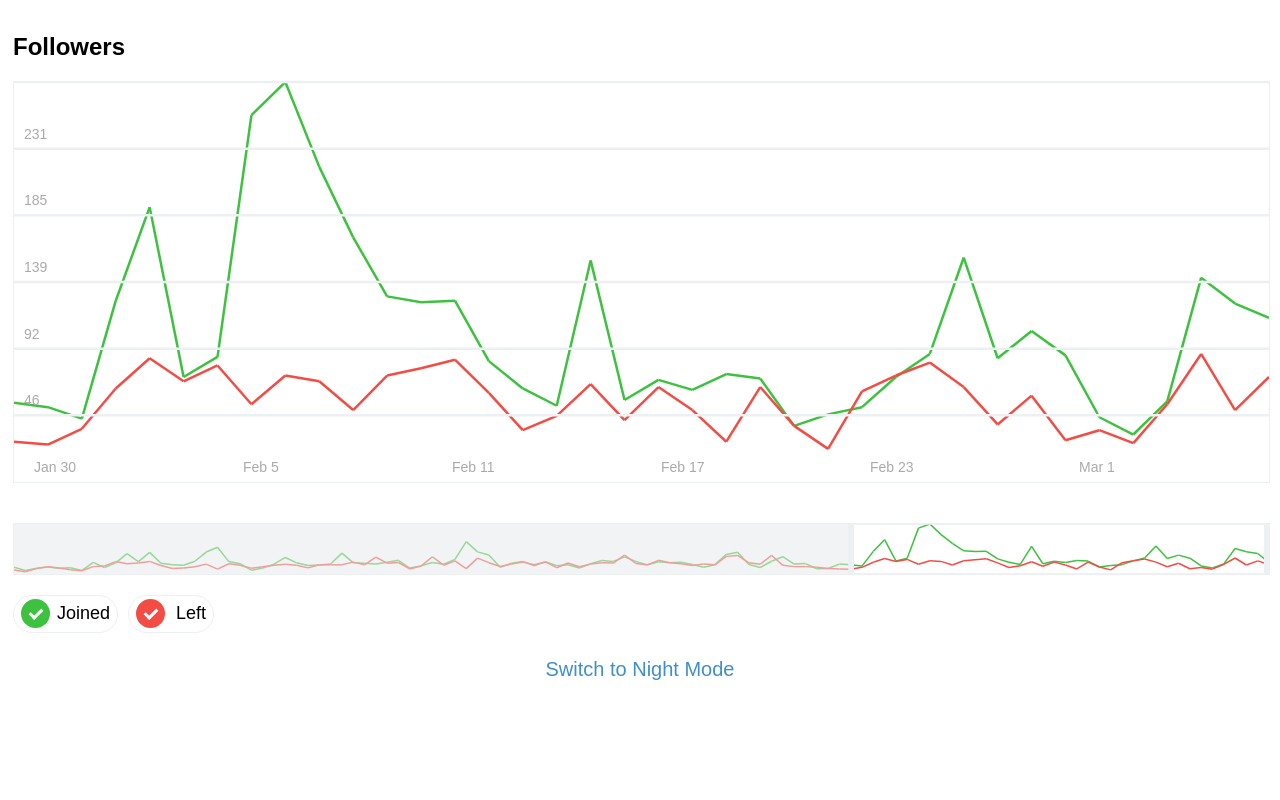
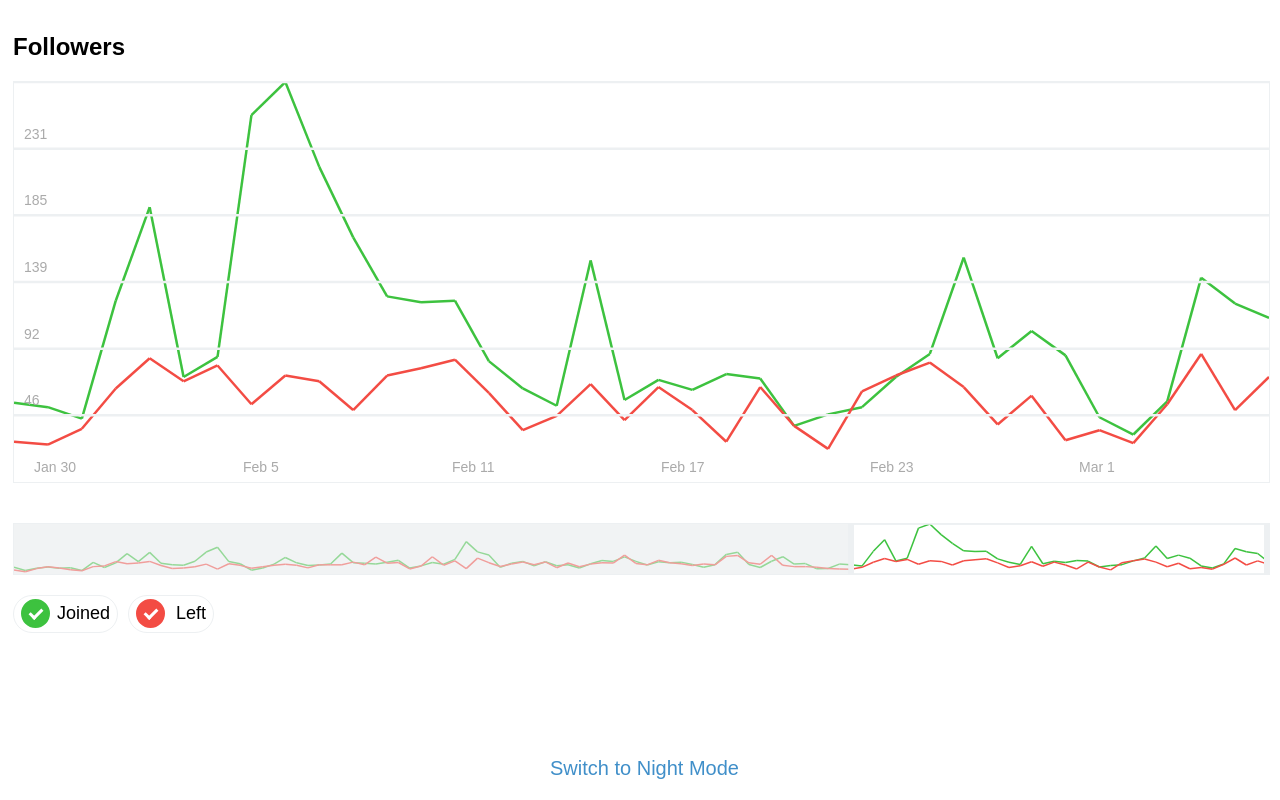
Before and after one commit to kalenkevich/telegram-contest, a website built with webpack: page index.html in a window 1280 px wide. Built offline with nearby package versions, Linux system fonts and the light colour scheme.

Commit message:
fix for switch mode button

```diff
--- a/index.html
+++ b/index.html
@@ -17,7 +17,9 @@
         font-size: 20px;
         cursor: pointer;
         color: #408FC9;
-        margin-top: 20px;
+        position: fixed;
+        bottom: 20px;
+        left: calc(50% - 90px);
     }
 
     .checkmark:after {
```
